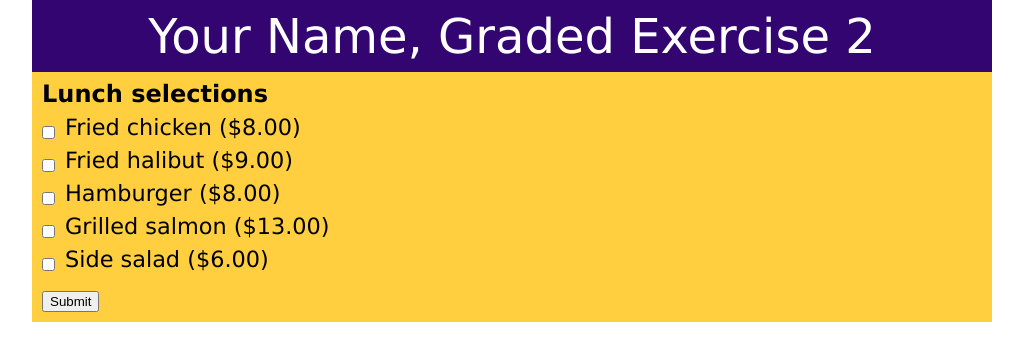
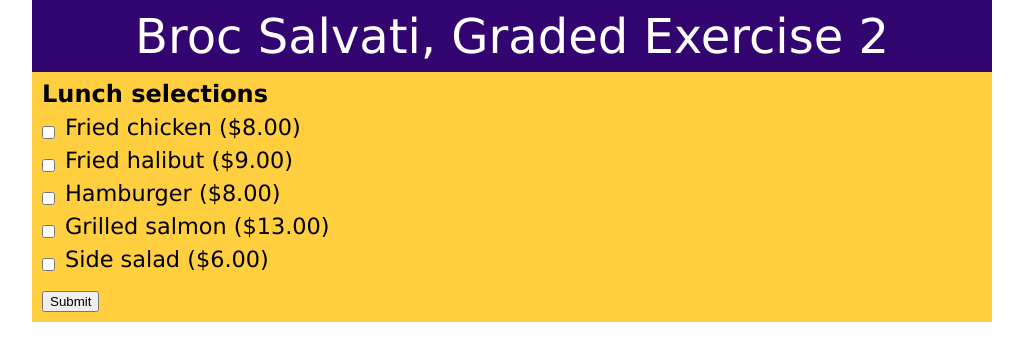
Before and after one commit to brosal3735/1.6GP, a plain HTML site: page index.html in a window 1280 px wide. Shown: the whole page, without its empty margins (128-1151 px from the left). Drawn offline with Linux system fonts and the light colour scheme.

Commit message:
Update index.html

```diff
--- a/index.html
+++ b/index.html
@@ -16,7 +16,7 @@
 <body>
   <header>
     <h1>
-      Your Name, Graded Exercise 2
+    Broc Salvati, Graded Exercise 2
     </h1>
   </header>
 
```
